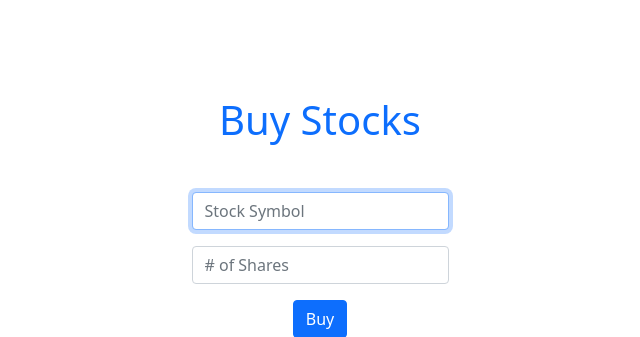
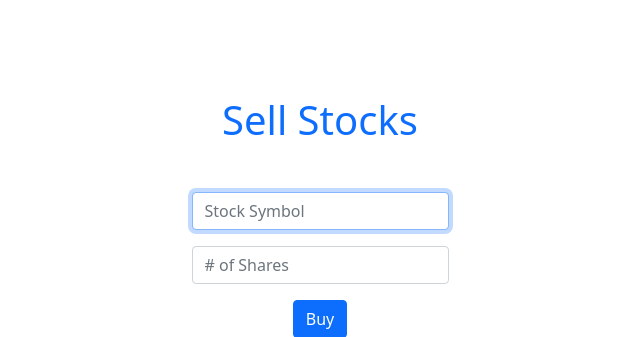
Before and after one commit to Qwilliams815/HarvardCS50x, a Flask app: template finance/templates/sell.html in a window 1280 px wide. Shown: the part 76-413 px from the top of the page, without its empty margins (320-960 px from the left). Run offline with Flask 2, Linux system fonts and the light colour scheme; the template is opened without the code that fills it, so the values that code supplies are empty; some libraries are stand-ins or nearby versions.

Commit message:
Wed, Jun 15, 2022, 4:59 PM +00:00

```diff
--- a/finance/templates/sell.html
+++ b/finance/templates/sell.html
@@ -5,7 +5,7 @@
 {% endblock %}
 
 {% block main %}
-    <h1 class="m-5 text-primary">Buy Stocks</h1>
+    <h1 class="m-5 text-primary">Sell Stocks</h1>
     <form action="/buy" method="post">
         <div class="mb-3">
             <input autocomplete="off" autofocus class="form-control mx-auto w-auto" id="symbol" name="symbol" placeholder="Stock Symbol" type="text">
```
